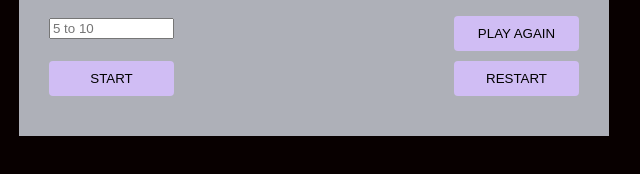
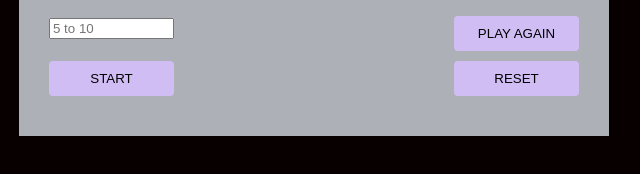
Before and after one commit to Pewdeadcake/tictactoe, a plain HTML site: page index.html in a window 1280 px wide. Shown: the part 466-640 px from the top of the page, 326-966 px from the left. Drawn offline with Linux system fonts and the light colour scheme; a web font is replaced by a local one.

Commit message:
Update index.html

```diff
--- a/index.html
+++ b/index.html
@@ -43,7 +43,7 @@
       </div>
       <h2 id="status"></h2>
       <button id="playAgain" class="button_box">PLAY AGAIN</button>
-      <button id="restart" class="button_box">RESTART</button>
+      <button id="restart" class="button_box">RESET</button>
     </section>
   </main>
 
```
